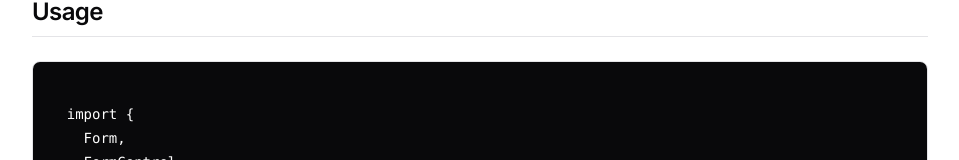
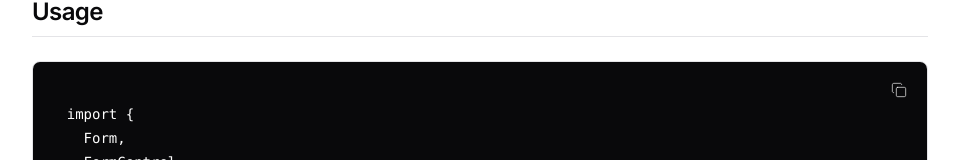
Before and after one commit to JaleelB/emblor, a Next.js app: page / in a window 1280 px wide. Shown: the part 2049-2209 px from the top of the page, without its empty margins (160-1119 px from the left). Built offline with nearby package versions, Linux system fonts and the light colour scheme.

Commit message:
update: copy logic to large code snippets

```diff
--- a/app/page.tsx
+++ b/app/page.tsx
@@ -322,7 +322,7 @@ export default function Home() {
               Copy and paste the folowing code into a new file:
             </p>
             <div data-rehype-pretty-code-fragment="">
-              <pre className="mb-4 mt-6 max-h-[650px] overflow-x-auto rounded-lg border bg-zinc-950 py-4 dark:bg-zinc-900">
+              <pre className="relative mb-4 mt-6 max-h-[650px] overflow-x-auto rounded-lg border bg-zinc-950 py-4 dark:bg-zinc-900">
                 <Button
                     className='absolute top-2 right-2 px-3 hover:bg-white/40'
                     variant='ghost'
@@ -363,7 +363,28 @@ export default function Home() {
           <h2 className='font-heading mt-12 scroll-m-20 border-b pb-2 text-2xl font-semibold tracking-tight first:mt-0'>Usage</h2>
           <div>
             <div data-rehype-pretty-code-fragment="">
-              <pre className="mb-4 mt-6 max-h-[650px] overflow-x-auto rounded-lg border bg-zinc-950 py-4 dark:bg-zinc-900">
+              <pre className="relative mb-4 mt-6 max-h-[650px] overflow-x-auto rounded-lg border bg-zinc-950 py-4 dark:bg-zinc-900">
+                <Button
+                      className='absolute top-2 right-2 px-3 hover:bg-white/40'
+                      variant='ghost'
+                      onClick={async() =>{
+                        await copyToClipboard(TagInputDemoSnippet);
+                        if(isCopied){
+                            toast({
+                                title: 'Copied to clipboard',
+                                description: 'The command has been copied to your clipboard.',
+                                variant: 'default'
+                            });
+                        }
+                    }}
+                    >
+                      <svg xmlns="http://www.w3.org/2000/svg" className='h-4 w-4' viewBox="0 0 24 24">
+                        <g fill="none" stroke="white" strokeLinecap="round" strokeLinejoin="round" strokeWidth="1">
+                          <rect width="14" height="14" x="8" y="8" rx="2" ry="2"/>
+                          <path d="M4 16c-1.1 0-2-.9-2-2V4c0-1.1.9-2 2-2h10c1.1 0 2 .9 2 2"/>
+                        </g>
+                      </svg>
+                  </Button>
                 <code className="relative w-full rounded bg-transparent text-white py-[0.2rem] font-mono text-sm px-4 max-h-[350px]">
                   {TagInputDemoSnippet.split('\n').map((line, index) => (
                     <React.Fragment key={index}>
```
